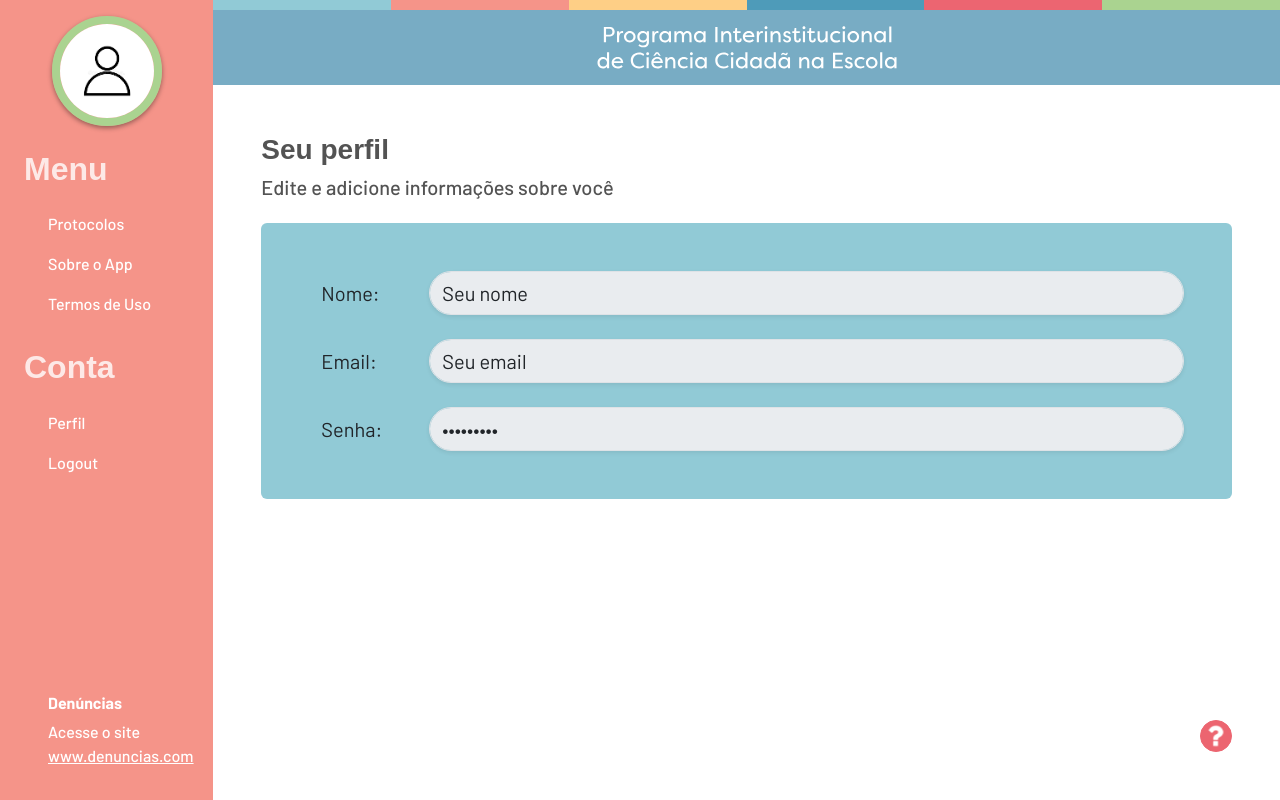
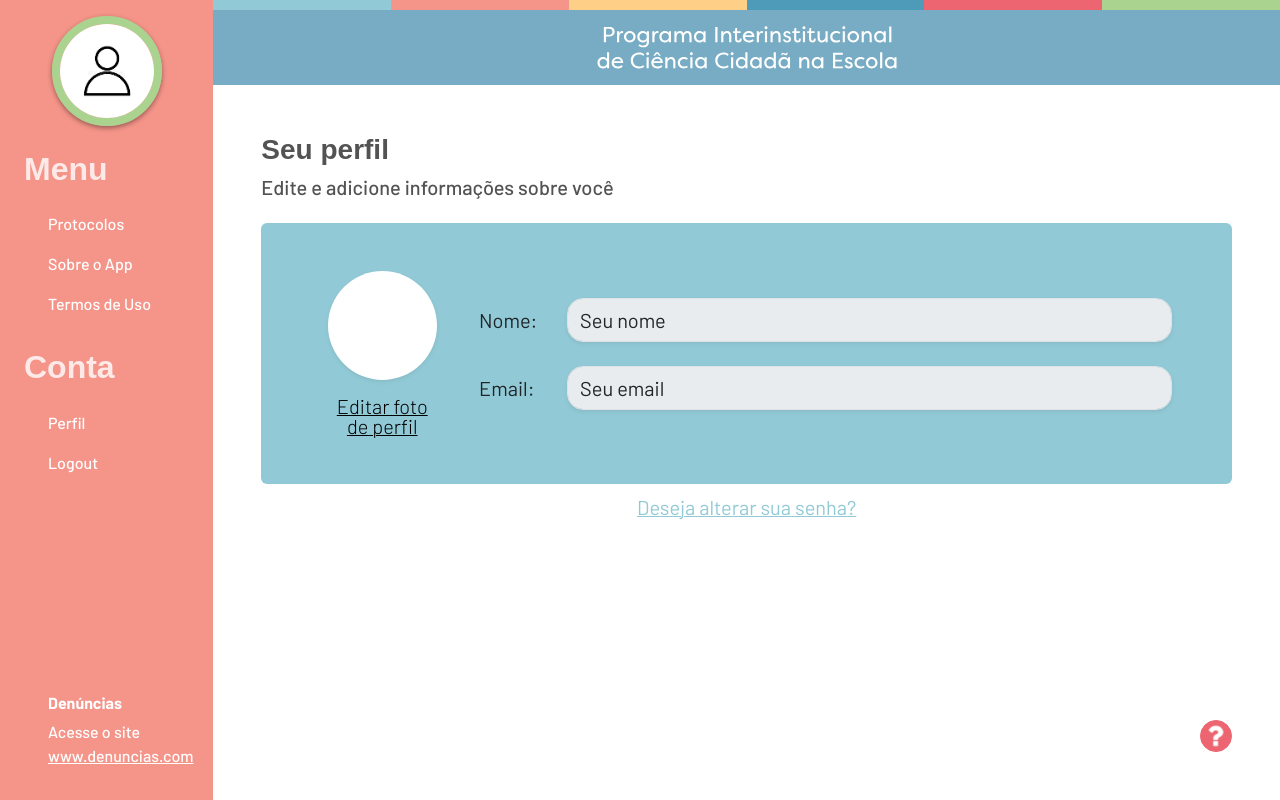
Before and after one commit to VRI-UFPR/CienciaNaEscola, a React (Create React App) app: page /profile in a window 1280 px wide. Built offline with nearby package versions, Linux system fonts and the light colour scheme; a web font is replaced by a local one.

Commit message:
[FIX] Novo leiaute para ProfilePage

```diff
--- a/src/pages/ProfilePage.jsx
+++ b/src/pages/ProfilePage.jsx
@@ -17,19 +17,30 @@ const profilePageStyles = `
         background-color: #91CAD6;
     }
 
+    .text-pastel-blue{
+        color: #91CAD6;
+    }
+
     .color-dark-gray{
         color: #535353;
     }
 
+    .profile-figure{
+        max-width: 170px;
+    }
+
     .profile-label{
-        min-width: 6em;
+        min-width: 5em;
+    }
+
+    .underline-light{
+        text-decoration-thickness: 0.05rem;
     }
 `;
 
 function ProfilePage(props) {
     const [name, setName] = useState('Seu nome');
     const [email, setEmail] = useState('Seu email');
-    const [password, setPassword] = useState('Sua senha');
 
     const { showSidebar, allowEdit } = props;
     return (
@@ -45,7 +56,14 @@ function ProfilePage(props) {
                             <h1 className="color-dark-gray font-century-gothic fw-bold fs-3 pb-2 m-0">Seu perfil</h1>
                             <h2 className="color-dark-gray fw-medium fs-5 m-0">Edite e adicione informações sobre você</h2>
                         </div>
-                        <div className="bg-pastel-blue rounded p-4 p-lg-5">
+                        <div className="row bg-pastel-blue align-items-center rounded p-4 p-lg-5 m-0">
+                            <div className="col-12 col-lg-2 d-flex flex-column align-items-center p-0 pb-4 pb-lg-0">
+                                <div className="profile-figure ratio ratio-1x1 rounded-circle bg-white shadow-sm w-75"></div>
+                                <a className="link-body-emphasis underline-light text-center fs-5 fw-light lh-1 pt-3 px-3" href="#">
+                                    Editar foto de perfil
+                                </a>
+                            </div>
+                            <div className="col d-flex flex-column justify-content-center">
                                 <div className="row align-items-center mb-2 mb-lg-4 m-0">
                                     <label htmlFor="name-input" className="form-label profile-label col-12 col-lg-1 pe-lg-5 mb-0 fs-5">
                                         Nome:
@@ -53,39 +71,30 @@ function ProfilePage(props) {
                                     <input
                                         type="text"
                                         disabled={!allowEdit}
-                                    className="col form-control rounded-pill shadow-sm fs-5"
+                                        className="col form-control rounded-4 shadow-sm fs-5"
                                         id="name-input"
                                         value={name}
                                         onChange={(e) => setName(e.target.value)}
                                     ></input>
                                 </div>
-                            <div className="row align-items-center mb-2 mb-lg-4 m-0">
+                                <div className="row align-items-center m-0">
                                     <label htmlFor="email-input" className="form-label profile-label col-12 col-lg-1 pe-lg-5 mb-0 fs-5">
                                         Email:
                                     </label>
                                     <input
                                         type="email"
                                         disabled={!allowEdit}
-                                    className="col form-control rounded-pill shadow-sm fs-5"
+                                        className="col form-control rounded-4 shadow-sm fs-5"
                                         id="email-input"
                                         value={email}
                                         onChange={(e) => setEmail(e.target.value)}
                                     ></input>
                                 </div>
-                            <div className="row align-items-center mb-2 mb-lg-0 m-0">
-                                <label htmlFor="password-input" className="form-label profile-label col-12 col-lg-1 pe-lg-5 mb-0 fs-5">
-                                    Senha:
-                                </label>
-                                <input
-                                    type="password"
-                                    disabled={!allowEdit}
-                                    className="col form-control rounded-pill shadow-sm fs-5"
-                                    id="password-input"
-                                    value={password}
-                                    onChange={(e) => setPassword(e.target.value)}
-                                ></input>
                             </div>
                         </div>
+                        <a className="underline-light text-center text-pastel-blue fs-5 pt-2" href="">
+                            Deseja alterar sua senha?
+                        </a>
                         <div className="row flex-grow-1 justify-content-between align-items-end w-100 mx-0">
                             <div className="col-2"></div>
                             <div className="col-auto align-items-center p-0">
```
Lines whose indentation alone changed are shown as unchanged.
